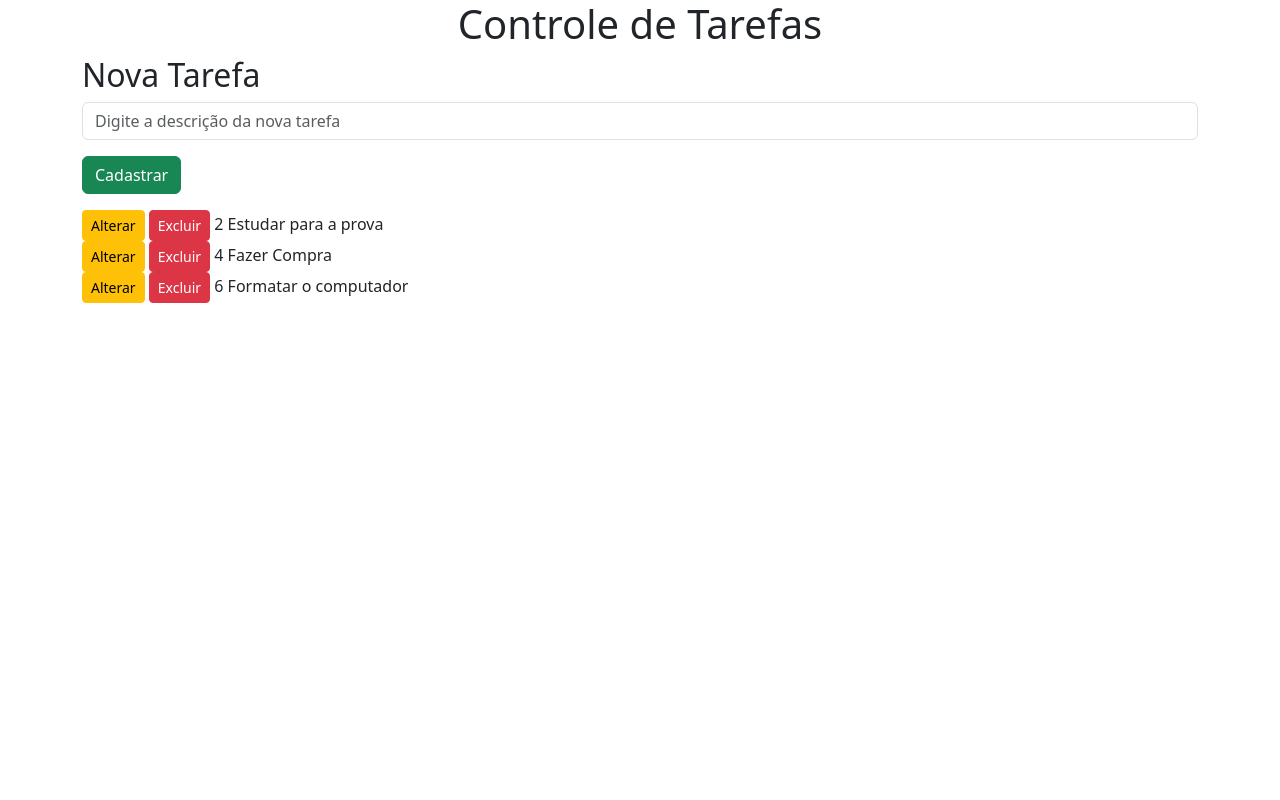
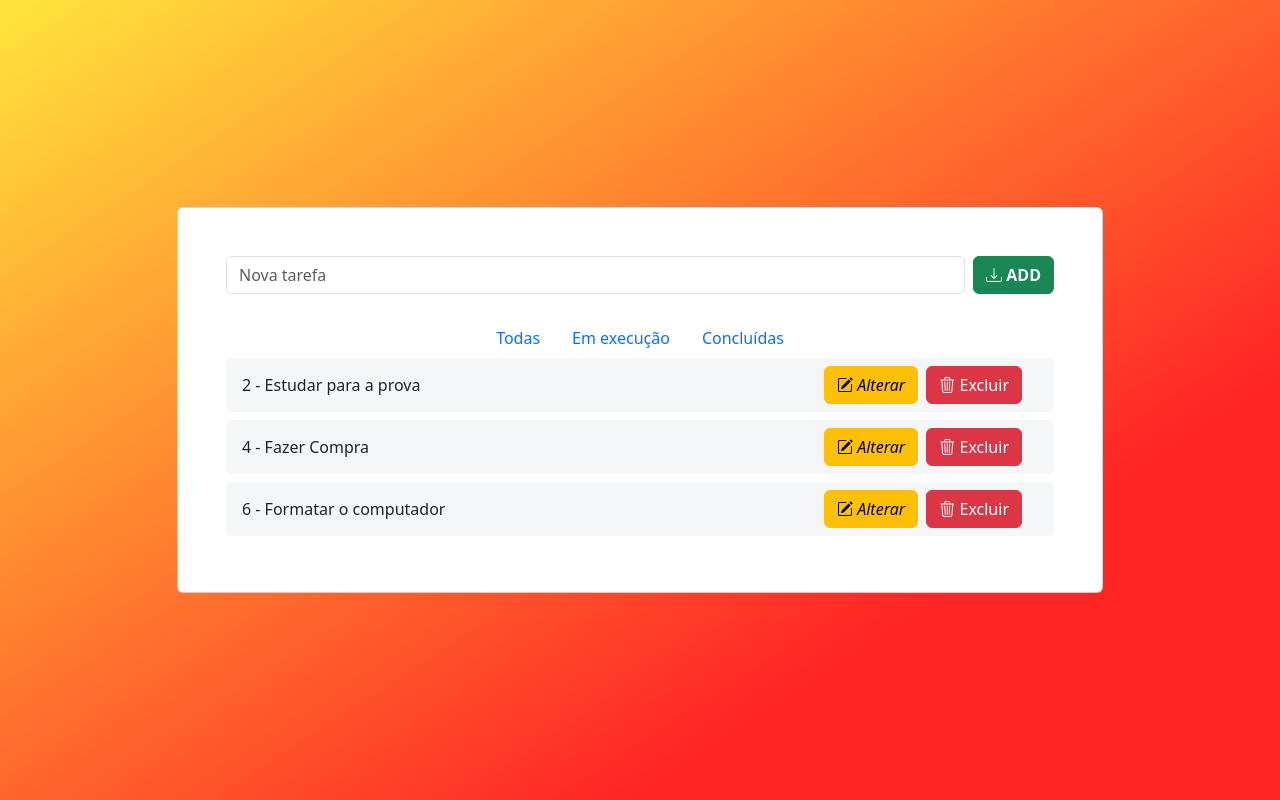
Before and after one commit to marcelodanelon/aplicationSQL, a PHP site: page / in a window 1280 px wide. Run offline with PHP 8.4, Linux system fonts and the light colour scheme; data comes from the database, SQL or seed files in the repository.

Commit message:
opcao-alterar

```diff
--- /dev/null
+++ b/header.php
@@ -0,0 +1,30 @@
+<!DOCTYPE html>
+<html lang="pt-br">
+
+<head>
+    <meta charset="UTF-8">
+    <meta http-equiv="X-UA-Compatible" content="IE=edge">
+    <meta name="viewport" content="width=device-width, initial-scale=1.0">
+    <title>Controle de Tarefas</title>
+    <link href="https://cdn.jsdelivr.net/npm/bootstrap@5.3.0-alpha1/dist/css/bootstrap.min.css" rel="stylesheet" integrity="sha384-GLhlTQ8iRABdZLl6O3oVMWSktQOp6b7In1Zl3/Jr59b6EGGoI1aFkw7cmDA6j6gD" crossorigin="anonymous">
+    <link rel="stylesheet" href="https://cdn.jsdelivr.net/npm/bootstrap-icons@1.10.3/font/bootstrap-icons.css">
+    <script src="https://unpkg.com/feather-icons"></script>
+    <style>
+        .fundo {
+            background-color: #FFE53B;
+            background-image: linear-gradient(147deg, #FFE53B 0%, #FF2525 74%);
+        }
+
+        .fundo-cinza{
+            background-color: #f4f6f7;
+        }
+    </style>
+</head>
+
+<body>
+    <section class="vh-100 fundo">
+        <div class="container py-5 h-100">
+            <div class="row d-flex justify-content-center align-items-center h-100">
+                <div class="col col-xl-10">
+                    <div class="card">
+                        <div class="card-body p-5">
--- a/index.php
+++ b/index.php
@@ -1,58 +1,44 @@
-<!DOCTYPE html>
-<html lang="pt-br">
-<head>
-    <meta charset="UTF-8">
-    <meta http-equiv="X-UA-Compatible" content="IE=edge">
-    <meta name="viewport" content="width=device-width, initial-scale=1.0">
-    <link href="https://cdn.jsdelivr.net/npm/bootstrap@5.3.0-alpha1/dist/css/bootstrap.min.css" rel="stylesheet" integrity="sha384-GLhlTQ8iRABdZLl6O3oVMWSktQOp6b7In1Zl3/Jr59b6EGGoI1aFkw7cmDA6j6gD" crossorigin="anonymous">
-    <link rel="stylesheet" href="style.css">
-    <title>Tarefas</title>
-</head>
-<body>
-    <main class="container">
-        <div class="row">
-            <div class="col">
-                <h1>Controle de Tarefas</h1>
+<?php include_once "header.php"; ?>
+                            <!--inicio conteudo -->
+                            <form class="d-flex justify-content-center align-items-center mb-4" action="inserir-tarefa.php" method="post">
+                                <div class="form-outline flex-fill">
+                                    <input type="text" id="form2" class="form-control" placeholder="Nova tarefa" name="tarefa">
                                 </div>
-        </div>
-        <div class="row">
-            <div class="col">
-                <h2>Nova Tarefa</h2>
-            </div>
-        </div>
-        <form name="nova-tarefa" action="inserir-tarefa.php" method="post">
-            <div class="row">
-                <div class="col">
-                    <input name="tarefa" class="form-control" placeholder="Digite a descrição da nova tarefa" maxlength="1000">
-                </div>
-            </div>
-            <div class="row pt-3">
-                <div class="col">
-                    <button type="submit" class="btn btn-success">Cadastrar</button>
-                </div>
-            </div>
+                                <button type="submit" class="btn btn-success ms-2 text-light fw-bold"><i class="bi bi-download"></i> ADD</button>
                             </form>
-        <p></p>
+
+                            <ul class="nav justify-content-center">
+                                <li class="nav-item">
+                                    <a class="nav-link active" aria-current="page" href="#">Todas</a>
+                                </li>
+                                <li class="nav-item">
+                                    <a class="nav-link" href="#">Em execução</a>
+                                </li>
+                                <li class="nav-item">
+                                    <a class="nav-link" href="#">Concluídas</a>
+                                </li>
+                            </ul>
+
+
+                            <ul class="list-group mb-0">
                                 <?php
-
                                 include "conexao.php";
-
                                 $sqlBusca = "select * from t_tarefas";
-
                                 $todasAsTarefas = mysqli_query($conexao, $sqlBusca);
-
-            while($umaTarefa = mysqli_fetch_assoc($todasAsTarefas)){
+                                while ($umaTarefa = mysqli_fetch_assoc($todasAsTarefas)) {
                                 ?>
-                <a class='btn btn-warning btn-sm'>Alterar</a>
-                <a class='btn btn-danger btn-sm ' href='excluir.php?id=<?php echo $umaTarefa['id']; ?>'>Excluir</a>
-                <?php echo $umaTarefa['id']; ?>
+                                    <li class="list-group-item d-flex align-items-center border-0 mb-2 rounded fundo-cinza justify-content-between">
+                                        <?php echo $umaTarefa['id']; ?> -
                                         <?php echo $umaTarefa['descricao']; ?>
-                <br>
+                                        <span>
+                                            <a class='btn btn-warning me-1' href="alterar-tarefa.php?id=<?php echo $umaTarefa['id']; ?>"><i class="bi bi-pencil-square"> Alterar</i></a>
+                                            <a class='btn btn-danger me-3' href="excluir-tarefa.php?id=<?php echo $umaTarefa['id']; ?>"><i class="bi bi-trash3"></i> Excluir</a>
+                                        </span>
+                                    </li>
                                 <?php
                                 }
-
                                 mysqli_close($conexao);
                                 ?>
-    </main>
-</body>
-</html>
+                            </ul>
+                            <!--fim conteudo-->
+<?php include_once "footer.php"; ?>
--- a/style.css
+++ b/style.css
@@ -1,3 +1,8 @@
 h1{
     text-align: center;
 }
+
+body{
+    background-color: #FFFFFF;
+    background-image: linear-gradient(180deg, #FFFFFF 0%, #6284FF 50%, #FF0000 100%);
+}
```
Also changed, not shown: alterar-tarefa.php (added, +25 -0 lines), footer.php (added, +9 -0 lines), bd_tarefas.sql (renamed from bd_tarefas (1).sql). Lines whose indentation alone changed are shown as unchanged.
